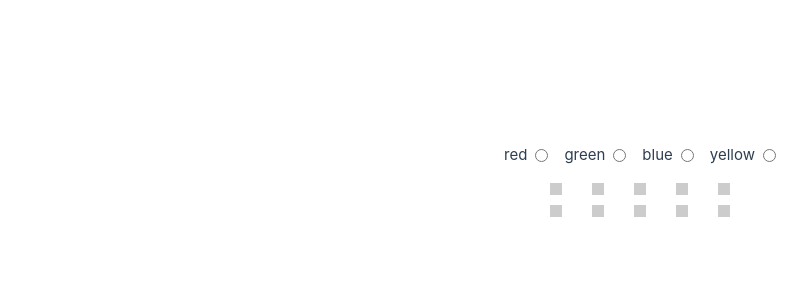
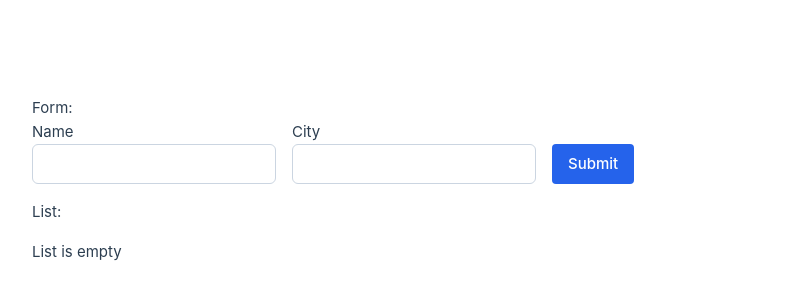
Before and after one commit to viet34tqc/vue-coding-exercises, a Vue app: page / in a window 1280 px wide. Shown: the part 220-520 px from the top of the page, without its empty margins (0-807 px from the left). Built offline with nearby package versions, Linux system fonts and the light colour scheme.

Commit message:
Contact Book

```diff
--- a/src/App.vue
+++ b/src/App.vue
@@ -1,6 +1,6 @@
 <script setup lang="ts">
-import ColorPicker from './components/ColorPicker/ColorPicker.vue'
+import ContactBook from './components/ContactBook/ContactBook.vue'
 </script>
 <template>
-  <ColorPicker />
+  <ContactBook />
 </template>
--- /dev/null
+++ b/src/components/ContactBook/ContactBook.vue
@@ -0,0 +1,26 @@
+<script setup lang="ts">
+import { ref } from 'vue'
+import ContactBookForm from './ContactBookForm.vue'
+import ContactBookList from './ContactBookList.vue'
+import type { Person, Persons } from './types'
+
+const persons = ref<Persons>({})
+
+const handleCreateOrUpdate = (person: Person) => {
+  persons.value[person.id] = person
+}
+</script>
+<template>
+  <div>
+    <fieldset className="mb-4">
+      <legend>Form:</legend>
+      <ContactBookForm @submit="handleCreateOrUpdate" />
+    </fieldset>
+    <fieldset className="space-y-4">
+      <legend>List:</legend>
+      <ContactBookList :persons="persons" @update="handleCreateOrUpdate" />
+    </fieldset>
+  </div>
+</template>
+
+<style scoped></style>
--- /dev/null
+++ b/src/components/ContactBook/ContactBookForm.vue
@@ -0,0 +1,52 @@
+9
+<script setup lang="ts">
+import { uniqueId } from '@/utils'
+import { ref } from 'vue'
+import VFormControl from '../ui/VButton/FormFields/VFormControl.vue'
+import VInput from '../ui/VButton/FormFields/VInput.vue'
+import VLabel from '../ui/VButton/FormFields/VLabel.vue'
+import VButton from '../ui/VButton/VButton.vue'
+import type { Person } from './types'
+
+type Props = {
+  initialValue?: Person
+}
+
+const defaultPerson = {
+  id: '',
+  name: '',
+  city: ''
+}
+
+const emit = defineEmits(['submit'])
+const props = withDefaults(defineProps<Props>(), {
+  initialValue: () => ({
+    id: '',
+    name: '',
+    city: ''
+  })
+})
+
+const person = ref<Person>(props.initialValue)
+
+const handleSubmit = () => {
+  const id = uniqueId()
+  emit('submit', { ...person.value, id })
+}
+</script>
+
+<template>
+  <form className="flex items-end gap-4" @submit.prevent="handleSubmit">
+    <VFormControl className="items-center">
+      <VLabel>Name</VLabel>
+      <VInput v-model="person.name" />
+    </VFormControl>
+    <VFormControl className="items-center">
+      <VLabel>City</VLabel>
+      <VInput v-model="person.city" />
+    </VFormControl>
+    <VButton type="submit">Submit</VButton>
+  </form>
+</template>
+
+<style scoped></style>
--- /dev/null
+++ b/src/components/ContactBook/ContactBookList.vue
@@ -0,0 +1,38 @@
+<script setup lang="ts">
+import { ref } from 'vue'
+import VButton from '../ui/VButton/VButton.vue'
+import ContactBookForm from './ContactBookForm.vue'
+import type { Person, Persons } from './types'
+
+type Props = {
+  persons: Persons
+}
+const props = defineProps<Props>()
+const emit = defineEmits(['update'])
+
+const editedItem = ref<string>('')
+
+const handleEditContact = (person: Person) => {
+  emit('update', person)
+  editedItem.value = ''
+}
+</script>
+<template>
+  <div v-if="Object.keys(persons).length === 0">List is empty</div>
+  <ul v-else>
+    <li v-for="person in Object.values(props.persons)" :key="person.id">
+      <ContactBookForm
+        v-if="editedItem === person.id"
+        @submit="handleEditContact(person)"
+        :initialValue="person"
+      />
+      <div v-else className="flex gap-4 items-center">
+        <span>Name: {{ person.name }}</span>
+        <span>City: {{ person.city }}</span>
+        <VButton @click="editedItem = person.id">Edit</VButton>
+      </div>
+    </li>
+  </ul>
+</template>
+
+<style scoped></style>
--- /dev/null
+++ b/src/components/ContactBook/types.ts
@@ -0,0 +1,7 @@
+export type Person = {
+  id: string
+  name: string
+  city: string
+}
+
+export type Persons = Record<Person['id'], Person>
--- /dev/null
+++ b/src/components/ui/VButton/FormFields/VFormControl.vue
@@ -0,0 +1,15 @@
+<script setup lang="ts">
+import clsx from 'clsx'
+import { HTMLAttributes } from 'vue'
+
+interface Props extends /* @vue-ignore */ HTMLAttributes {}
+
+const props = defineProps<Props>()
+</script>
+<template>
+  <div :class="clsx('flex gap-[10px]', props.class)" v-bind="props">
+    <slot></slot>
+  </div>
+</template>
+
+<style scoped></style>
--- /dev/null
+++ b/src/components/ui/VButton/FormFields/VInput.vue
@@ -0,0 +1,28 @@
+<script setup lang="ts">
+import clsx from 'clsx'
+import type { InputHTMLAttributes } from 'vue'
+
+interface Props extends /* @vue-ignore */ InputHTMLAttributes {
+  modelValue: string
+}
+const props = withDefaults(defineProps<Props>(), {
+  type: 'text'
+})
+defineEmits(['update:modelValue'])
+</script>
+
+<template>
+  <input
+    v-bind="props"
+    :value="modelValue"
+    @input="$emit('update:modelValue', $event?.target?.value)"
+    :class="
+      clsx(
+        'flex h-10 w-full rounded-md border border-slate-300 bg-transparent py-2 px-3 text-sm placeholder:text-slate-400 focus:outline-none focus:ring-2 focus:ring-slate-400 focus:ring-offset-2 disabled:cursor-not-allowed disabled:opacity-50 dark:border-slate-700 dark:text-slate-50 dark:focus:ring-slate-400 dark:focus:ring-offset-slate-900',
+        props.class
+      )
+    "
+  />
+</template>
+
+<style scoped></style>
--- /dev/null
+++ b/src/components/ui/VButton/FormFields/VLabel.vue
@@ -0,0 +1,12 @@
+<script setup lang="ts">
+import type { LabelHTMLAttributes } from 'vue'
+
+interface Props extends /* @vue-ignore */ LabelHTMLAttributes {}
+
+const props = defineProps<Props>()
+</script>
+<template>
+  <label v-bind="props"><slot></slot></label>
+</template>
+
+<style scoped></style>
--- a/src/components/ui/VButton/VButton.vue
+++ b/src/components/ui/VButton/VButton.vue
@@ -1,6 +1,5 @@
 <script setup lang="ts">
 import clsx from 'clsx'
-import type { RouterLinkProps } from 'vue-router'
 import type { BtnHTMLAttr, LinkHTMLAttr } from './types'
 
 // Here is tailwind class for variants
@@ -14,8 +13,7 @@ type BaseProps = {
 }
 
 type ButtonOrAnchorProps = BaseProps & BtnHTMLAttr & LinkHTMLAttr
-type ButtonAsRouterLink = BaseProps & RouterLinkProps & LinkHTMLAttr
-type ButtonProps = ButtonAsRouterLink | ButtonOrAnchorProps
+type ButtonProps = ButtonOrAnchorProps
 
 const props = withDefaults(defineProps<ButtonProps>(), {
   variant: 'primary'
--- /dev/null
+++ b/src/utils.ts
@@ -0,0 +1 @@
+export const uniqueId = () => Math.floor(Math.random() * Date.now()).toString(16)
```
